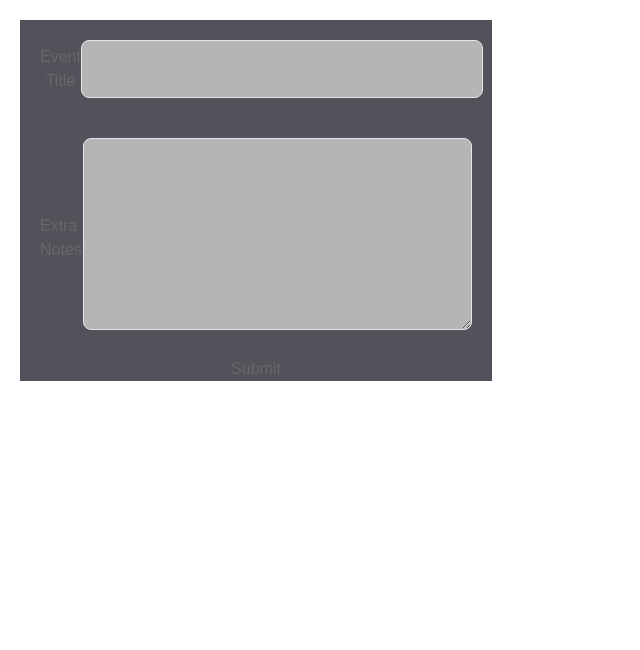
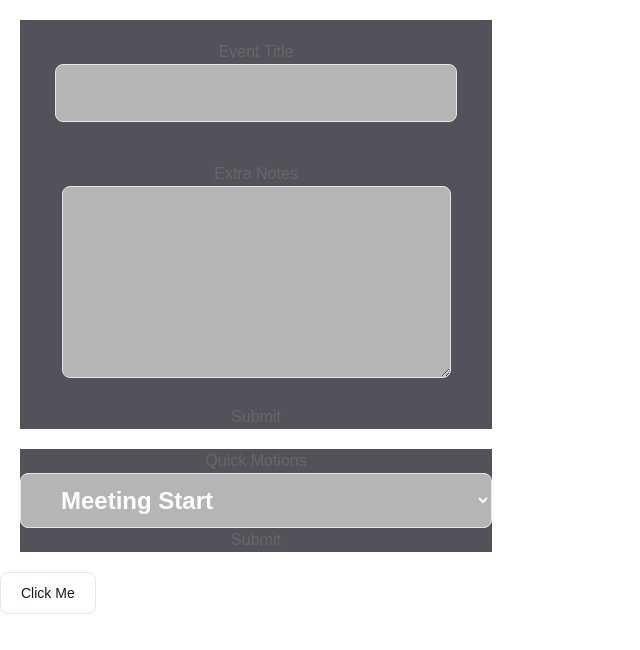
Before and after one commit to Lrid04/NotesTaker, a Next.js app: page / in a window 1280 px wide. Shown: the top 650 px of the page, without its empty margins (0-640 px from the left). Built offline with nearby package versions, Linux system fonts and the light colour scheme.

Commit message:
added quick select basic component

```diff
--- a/src/app/page.tsx
+++ b/src/app/page.tsx
@@ -1,21 +1,37 @@
 'use client'
 
+// live preview
+
 import MainEntry from "./ui/mainEntry";
+import QuickEntry from "./ui/quickEntry";
 import { useState } from 'react';
-
 
 export default function Home() {
 
-  const [notes, setNotes] = useState("Goob")
+  const [notes, setNotes] = useState('')
 
   function updateNotesString(newData: string){
     setNotes(newData)
   }
+
+  function Download(){
+    const FileSaver = require('file-saver');
+    const blob = new Blob([notes], {type: "text/plain;charset=utf-8"});
+    const today = new Date
+    FileSaver.saveAs(blob, `club_notes${today.toLocaleDateString()}.md`);
+  }
+
   console.log(notes)
 
   return (
     <div className="w-2/5">
-        <MainEntry noteFunction = {updateNotesString} oldData = {notes}/>
+        <MainEntry noteFunction = {updateNotesString} oldData = {notes} />
+        <QuickEntry  noteFunction = {updateNotesString} oldData = {notes} />
+        <button type="button" onClick={Download } className="py-2.5 px-5 me-2 mb-2 text-sm font-medium text-gray-900
+        focus:outline-none bg-white rounded-lg border border-gray-200 hover:bg-gray-100 hover:text-blue-700
+        focus:z-10 focus:ring-4 focus:ring-gray-100 dark:focus:ring-gray-700 dark:bg-gray-800 dark:text-gray-400
+        dark:border-gray-600 dark:hover:text-white dark:hover:bg-gray-700">Click Me</button>
+
     </div>
   );
 }
--- a/src/app/ui/mainEntry.tsx
+++ b/src/app/ui/mainEntry.tsx
@@ -1,5 +1,3 @@
-'use client'
-
 import { FormEvent } from 'react'
 
 export default function MainEntry(props: {oldData: string, noteFunction: Function}) {
@@ -13,14 +11,12 @@ export default function MainEntry(props: {oldData: string, noteFunction: Functio
         const title = formData.get("titleEntry")
         const notes = formData.get("notesEntry")
         const time = timeReturn()
-
-        const newNotesString = `${props.oldData}\n${time} ${title}\nNotes:\n${notes}`
+        let notePrint = ""
+        if (notes != ""){
+            notePrint = `\nNotes:\n${notes}`
+        }
+        const newNotesString = `${props.oldData}\n\n${time} ${title}${notePrint}`
         props.noteFunction(newNotesString)
-
-        console.log(title)
-        console.log(notes)
-        console.log(time)
-
     }
 
     function timeReturn(){
@@ -35,24 +31,24 @@ export default function MainEntry(props: {oldData: string, noteFunction: Functio
 
     return (
         <form onSubmit={handleSubmit} className='flex flex-col m-5 bg-zinc-600'>
-            <div className='flex flex-row m-5'>
-                <div className='flex basis-1/3 items-center justify-center'>
+            <div className='flex flex-col items-center m-5'>
+                <div className=''>
                     <label htmlFor="titleEntry" className='text-center'>Event Title</label>
                 </div>
-                <div className='basis-2/3'>
+                <div className=''>
                     <input type="text" name='titleEntry' className='px-9 py-3 text-2xl font-bold rounded-lg border
                     focus:outline focus:outline-2 focus:outline-offset-2 bg-[#b6b4b4] text-[#ffffff]
-                    focus:outline-[#ffffff] border-[#e6e6e6]"' />
+                    focus:outline-[#ffffff] border-[#e6e6e6]' />
                 </div>
             </div>
-            <div className='flex flex-row m-5'>
-                <div className='flex basis-1/3 items-center justify-center'>
+            <div className='flex flex-col items-center m-5'>
+                <div className=''>
                    <label htmlFor="notesEntry">Extra Notes</label>
                 </div>
-                <div className='basis-2/3'>
+                <div className=''>
                     <textarea name="notesEntry" id="notesEntry" className='px-9 py-3 text-2xl font-bold rounded-lg border
                     focus:outline focus:outline-2 focus:outline-offset-2 bg-[#b6b4b4] text-[#ffffff]
-                    focus:outline-[#ffffff] border-[#e6e6e6]" min-h-48'></textarea>
+                    focus:outline-[#ffffff] border-[#e6e6e6] min-h-48'></textarea>
                 </div>
             </div>
             <input type="submit" value={"Submit"}/>
--- /dev/null
+++ b/src/app/ui/quickEntry.tsx
@@ -0,0 +1,39 @@
+import { FormEvent } from 'react'
+
+export default function QuickEntry(props: {oldData: string, noteFunction: Function}){
+    function handleSubmit(event: FormEvent<HTMLFormElement>){
+        event.preventDefault()
+
+        const formData = new FormData(event.currentTarget)
+        event.currentTarget.reset()
+
+        const quickNote = formData.get("quickEnter")
+        const time = timeReturn()
+
+        const newNotesString = `${props.oldData}\n\n${time} ${quickNote}`
+        props.noteFunction(newNotesString)
+    }
+
+    function timeReturn(){
+        let date = new Date();
+        let time = date.toLocaleString([], {
+        hour: '2-digit',
+        minute: '2-digit'
+         });
+
+        return time
+    }
+
+    return (
+        <form onSubmit={handleSubmit} className='flex flex-col m-5 bg-zinc-600'>
+            <label htmlFor="quickEnter" className='text-center'>Quick Motions</label>
+            <select name="quickEnter" id="quickEnter" className='px-9 py-3 text-2xl font-bold rounded-lg border
+                    focus:outline focus:outline-2 focus:outline-offset-2 bg-[#b6b4b4] text-[#ffffff]
+                    focus:outline-[#ffffff] border-[#e6e6e6]'>
+                <option value="Meeting Start">Meeting Start</option>
+                <option value="Meeting End">Meeting End</option>
+            </select>
+            <input type="submit" value={"Submit"}/>
+        </form>
+    )
+}
```
Also changed, not shown: package.json (+6 -5 lines), 1 other file (tests, documents, lock files or other folders).
